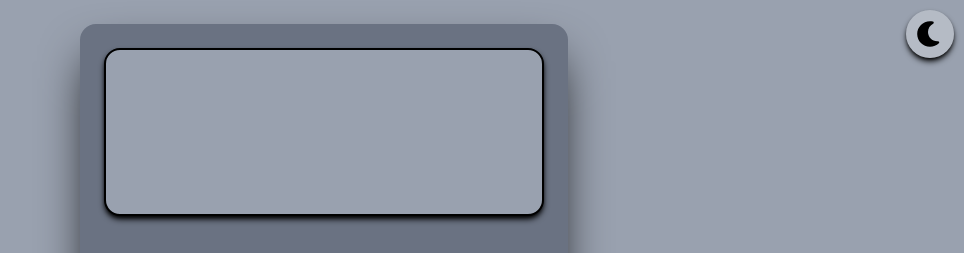
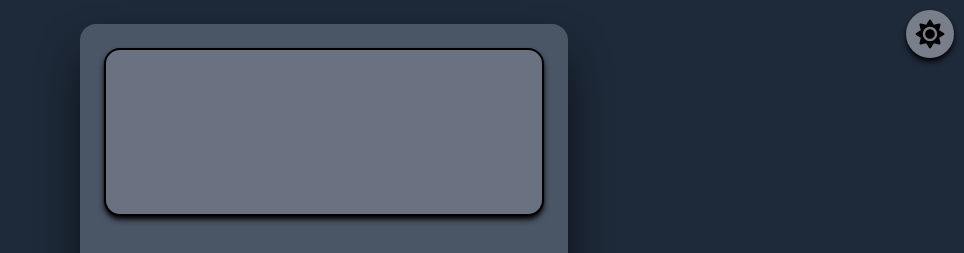
Before and after one commit to Shaedow2000/WebCalc, a website built with Vite: page index.html in a window 1280 px wide. Both pictures are taken after a click on the element 1246 px from the left and 34 px from the top of the page. Shown: the top 253 px of the page, without its empty margins (316-1280 px from the left). Built offline with nearby package versions, Linux system fonts and the light colour scheme.

Commit message:
Make the toggle work.

```diff
--- a/index.html
+++ b/index.html
@@ -9,8 +9,8 @@
     </head>
     <body class="flex justify-center items-center w-screen h-screen bg-gray-400 dark:bg-gray-800">
         <div class="absolute top-2.5 right-2.5 w-fit h-fit shadow-md shadow-black transition-all" id="mode-btn">
-            <svg class="w-8 h-8 hide" id="moon" xmlns="http://www.w3.org/2000/svg" viewBox="0 0 640 640"><!--!Font Awesome Free v7.2.0 by @fontawesome - https://fontawesome.com License - https://fontawesome.com/license/free Copyright 2026 Fonticons, Inc.--><path d="M320 64C178.6 64 64 178.6 64 320C64 461.4 178.6 576 320 576C388.8 576 451.3 548.8 497.3 504.6C504.6 497.6 506.7 486.7 502.6 477.5C498.5 468.3 488.9 462.6 478.8 463.4C473.9 463.8 469 464 464 464C362.4 464 280 381.6 280 280C280 207.9 321.5 145.4 382.1 115.2C391.2 110.7 396.4 100.9 395.2 90.8C394 80.7 386.6 72.5 376.7 70.3C358.4 66.2 339.4 64 320 64z"/></svg>
-            <svg id="sun" class="w-8 h-8" xmlns="http://www.w3.org/2000/svg" viewBox="0 0 640 640"><!--!Font Awesome Free v7.2.0 by @fontawesome - https://fontawesome.com License - https://fontawesome.com/license/free Copyright 2026 Fonticons, Inc.--><path d="M320 32C328.4 32 336.3 36.4 340.6 43.7L396.1 136.3L500.9 110C509.1 108 517.8 110.4 523.7 116.3C529.6 122.2 532 131 530 139.1L503.7 243.8L596.4 299.3C603.6 303.6 608.1 311.5 608.1 319.9C608.1 328.3 603.7 336.2 596.4 340.5L503.7 396.1L530 500.8C532 509 529.6 517.7 523.7 523.6C517.8 529.5 509 532 500.9 530L396.2 503.7L340.7 596.4C336.4 603.6 328.5 608.1 320.1 608.1C311.7 608.1 303.8 603.7 299.5 596.4L243.9 503.7L139.2 530C131 532 122.4 529.6 116.4 523.7C110.4 517.8 108 509 110 500.8L136.2 396.1L43.6 340.6C36.4 336.2 32 328.4 32 320C32 311.6 36.4 303.7 43.7 299.4L136.3 243.9L110 139.1C108 130.9 110.3 122.3 116.3 116.3C122.3 110.3 131 108 139.2 110L243.9 136.2L299.4 43.6L301.2 41C305.7 35.3 312.6 31.9 320 31.9zM320 176C240.5 176 176 240.5 176 320C176 399.5 240.5 464 320 464C399.5 464 464 399.5 464 320C464 240.5 399.5 176 320 176zM320 416C267 416 224 373 224 320C224 267 267 224 320 224C373 224 416 267 416 320C416 373 373 416 320 416z"/></svg>
+            <svg class="w-8 h-8" id="moon" xmlns="http://www.w3.org/2000/svg" viewBox="0 0 640 640"><!--!Font Awesome Free v7.2.0 by @fontawesome - https://fontawesome.com License - https://fontawesome.com/license/free Copyright 2026 Fonticons, Inc.--><path d="M320 64C178.6 64 64 178.6 64 320C64 461.4 178.6 576 320 576C388.8 576 451.3 548.8 497.3 504.6C504.6 497.6 506.7 486.7 502.6 477.5C498.5 468.3 488.9 462.6 478.8 463.4C473.9 463.8 469 464 464 464C362.4 464 280 381.6 280 280C280 207.9 321.5 145.4 382.1 115.2C391.2 110.7 396.4 100.9 395.2 90.8C394 80.7 386.6 72.5 376.7 70.3C358.4 66.2 339.4 64 320 64z"/></svg>
+            <svg id="sun" class="w-8 h-8 hide" xmlns="http://www.w3.org/2000/svg" viewBox="0 0 640 640"><!--!Font Awesome Free v7.2.0 by @fontawesome - https://fontawesome.com License - https://fontawesome.com/license/free Copyright 2026 Fonticons, Inc.--><path d="M320 32C328.4 32 336.3 36.4 340.6 43.7L396.1 136.3L500.9 110C509.1 108 517.8 110.4 523.7 116.3C529.6 122.2 532 131 530 139.1L503.7 243.8L596.4 299.3C603.6 303.6 608.1 311.5 608.1 319.9C608.1 328.3 603.7 336.2 596.4 340.5L503.7 396.1L530 500.8C532 509 529.6 517.7 523.7 523.6C517.8 529.5 509 532 500.9 530L396.2 503.7L340.7 596.4C336.4 603.6 328.5 608.1 320.1 608.1C311.7 608.1 303.8 603.7 299.5 596.4L243.9 503.7L139.2 530C131 532 122.4 529.6 116.4 523.7C110.4 517.8 108 509 110 500.8L136.2 396.1L43.6 340.6C36.4 336.2 32 328.4 32 320C32 311.6 36.4 303.7 43.7 299.4L136.3 243.9L110 139.1C108 130.9 110.3 122.3 116.3 116.3C122.3 110.3 131 108 139.2 110L243.9 136.2L299.4 43.6L301.2 41C305.7 35.3 312.6 31.9 320 31.9zM320 176C240.5 176 176 240.5 176 320C176 399.5 240.5 464 320 464C399.5 464 464 399.5 464 320C464 240.5 399.5 176 320 176zM320 416C267 416 224 373 224 320C224 267 267 224 320 224C373 224 416 267 416 320C416 373 373 416 320 416z"/></svg>
         </div>
         <main class="w-screen h-screen md:w-fit md:h-fit md:rounded-2xl bg-gray-500 dark:bg-gray-600 p-6 shadow-2xl shadow-black">
             <section id="screen" class="w-full h-52 md:h-42 bg-gray-400 dark:bg-gray-500 rounded-2xl border-2 border-black p-4 shadow-md shadow-black">
--- a/src/main.js
+++ b/src/main.js
@@ -76,15 +76,16 @@ const moon_icon = document.getElementById( 'moon' );
 function switch_modes() {
     if ( localStorage.mode === 'light' ) {
         localStorage.mode = 'dark';
+        document.documentElement.classList.add( 'dark' );
     } else {
         localStorage.mode = 'light';
+        document.documentElement.classList.remove( 'dark' );
     }
 }
 
 function switch_icons() {
     sun_icon.classList.toggle( 'hide' );
     moon_icon.classList.toggle( 'hide' );
-    console.log('hi')
 }
 
 mode_btn.addEventListener( 'click', () => {
```
